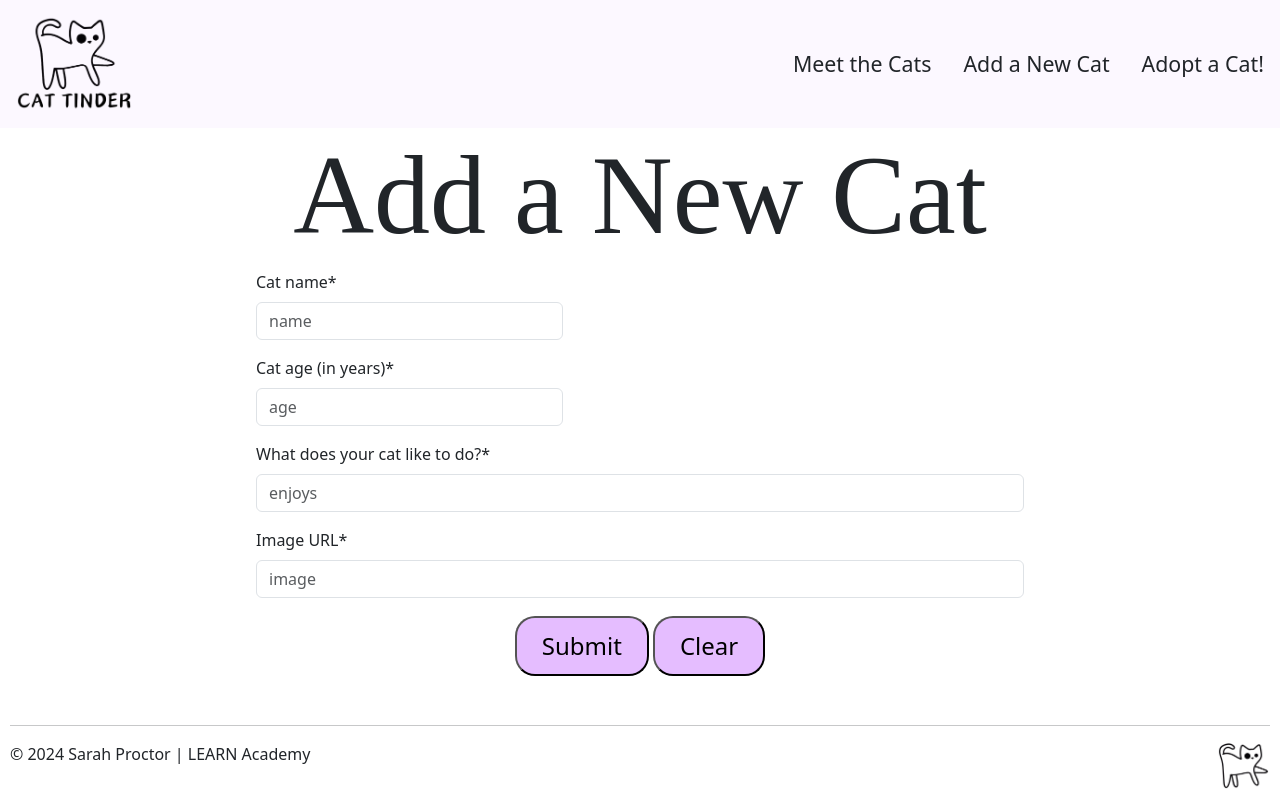
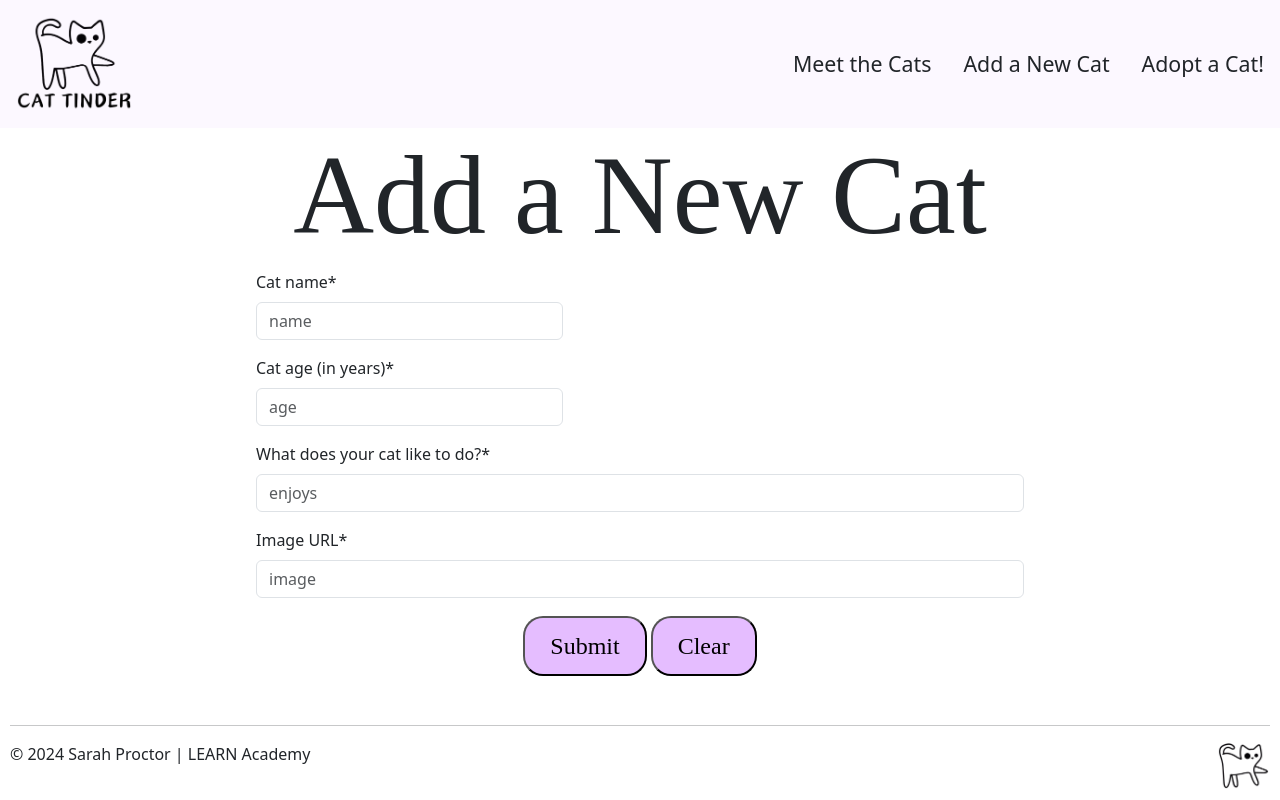
Before and after one commit to sjproctor/learn-cat-tinder-react, a React (Create React App) app: page /cat-new in a window 1280 px wide. Built offline with nearby package versions, Linux system fonts and the light colour scheme; a web font is replaced by a local one.

Commit message:
:lipstick: adds custom font class to form buttons

```diff
--- a/src/pages/CatNew.js
+++ b/src/pages/CatNew.js
@@ -75,10 +75,16 @@ const CatNew = ({ createNewCat }) => {
           {errors.image && <span className="form-errors">*Required field</span>}
         </FormGroup>
         <div className="center-content">
-          <button className="nav-button form-buttons" onClick={handleSubmit}>
+          <button
+            className="nav-button form-buttons handrawn-font"
+            onClick={handleSubmit}
+          >
             Submit
           </button>
-          <button className="nav-button form-buttons" onClick={() => reset()}>
+          <button
+            className="nav-button form-buttons handrawn-font"
+            onClick={() => reset()}
+          >
             Clear
           </button>
         </div>
```
